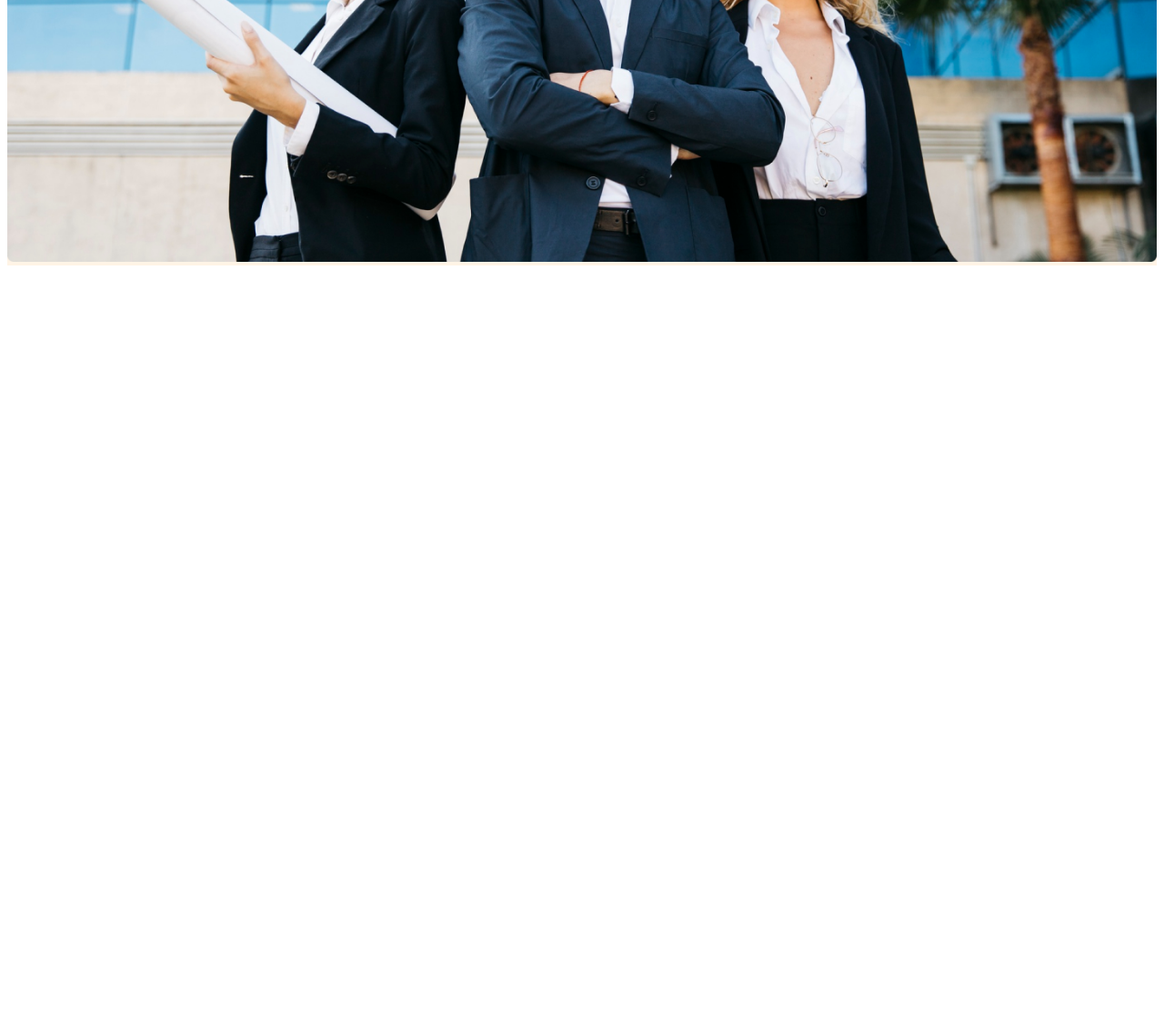
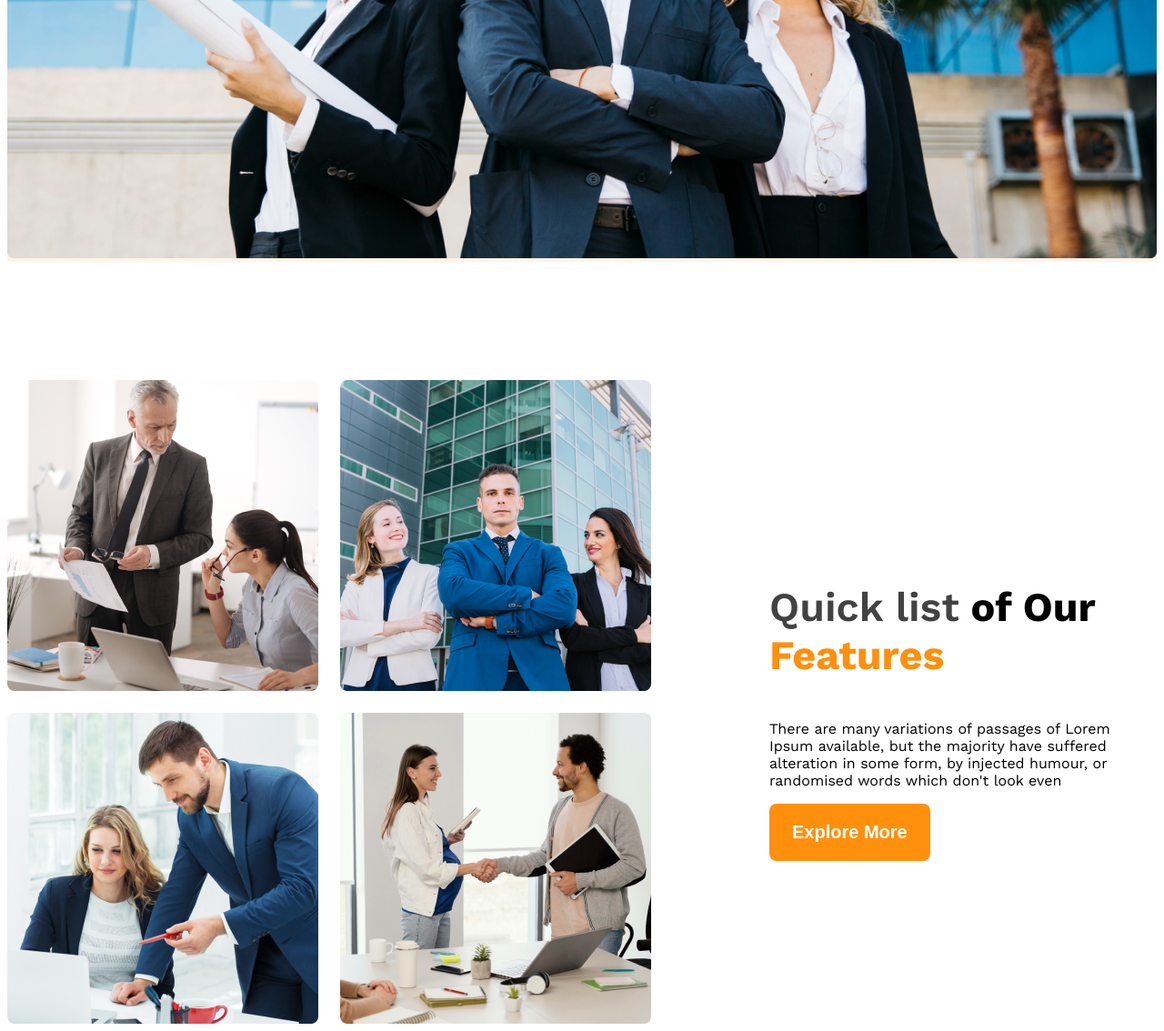
Before and after one commit to shoaibafnanwhite/g3-architects-website, a plain HTML site: page index.html in a window 1280 px wide. Shown: the part 803-1937 px from the top of the page at 91% size. Before the commit the page ends 1103 px from the top, so only its background shows below. Drawn offline with nearby package versions, Linux system fonts and the light colour scheme.

Commit message:
second part

```diff
--- a/index.html
+++ b/index.html
@@ -27,7 +27,22 @@
 
         </div>
     </HEADER>
-    <MAIN></MAIN>
+    <MAIN>
+        <section class="teams display-flex">
+            <div class="team-imgs">
+                <img src="images/team1.png" alt="gray-white">
+                <img src="images/team2.png" alt="white-blue-black">
+                <img src="images/team3.png" alt="blue-blue">
+                <img src="images/team4.png" alt="white-grays">
+
+            </div>
+            <div class="our-features">
+                <h3 class="features-tittle"><span id="quick-list" class="dark-03">Quick list</span><span id="of-our"> of Our</span> <span class="text-primary">Features</span></h3>
+                <p class="features-description">There are many variations of passages of Lorem Ipsum available, but the majority have suffered alteration in some form, by injected humour, or randomised words which don't look even</p>
+                <button class="btn-primary">Explore More</button>
+            </div>
+        </section>
+    </MAIN>
     <FOOTER></FOOTER>
 </body>
 </html>
--- a/styles/g3-architects.css
+++ b/styles/g3-architects.css
@@ -13,7 +13,9 @@
 .dark-03{color: #424242;}
 .bg-light{background-color: rgba(255, 144, 14,0.1);}
 .btn-primary{background-color: #FF900E;color: white;padding: 20px 25px;font-size:
-     1.25rem ;font-weight: 600;border-radius: 8px;}
+     1.25rem ;font-weight: 600;border-radius: 8px;border-style: none;}
+     main{max-width: 1440px;margin: 0 auto;}
+     main > section{margin-top: 130px;}
 
 /* header styles */
 
@@ -28,6 +30,13 @@
 .banner-content{max-width: 850px;margin: 0 auto;text-align: center;margin-bottom: 50px;}
 .banner-tittle{font-weight: 700;font-size: 4rem;}
 .banner-image{width: 100%;}
+/* teams & features */
+.teams{align-items: center;}
+.team-imgs{display: grid;grid-template-columns: repeat(2,1fr);gap: 24px;}
+.our-features{margin-left: 130px;max-width: 530px;}
+.features-tittle{font-size: 2.8rem;font-weight: 700;}
+#quick-list{font-weight: 600;}
+.text-primary{color: #FF900E;}
 /* responsive media quary */
 @media screen and (max-width:576px) {.navbar,.nav-links{flex-direction: column;}
 
```
